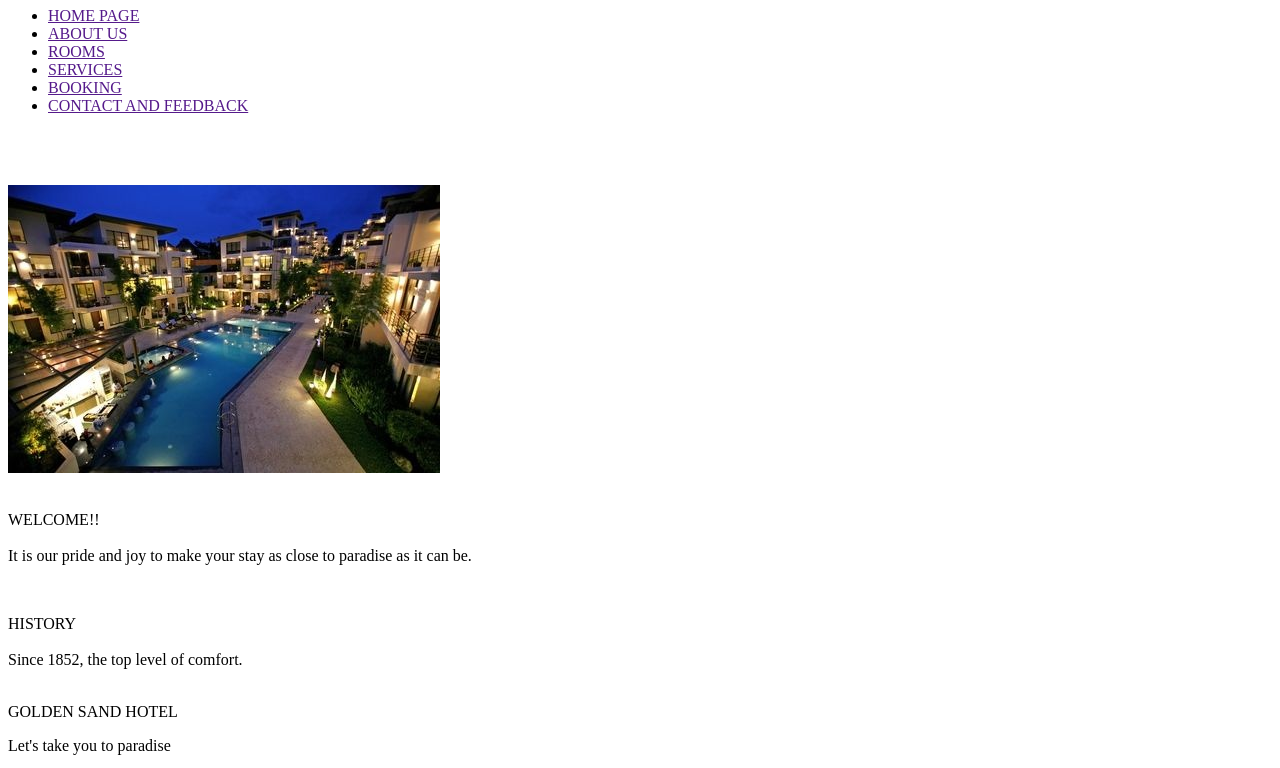
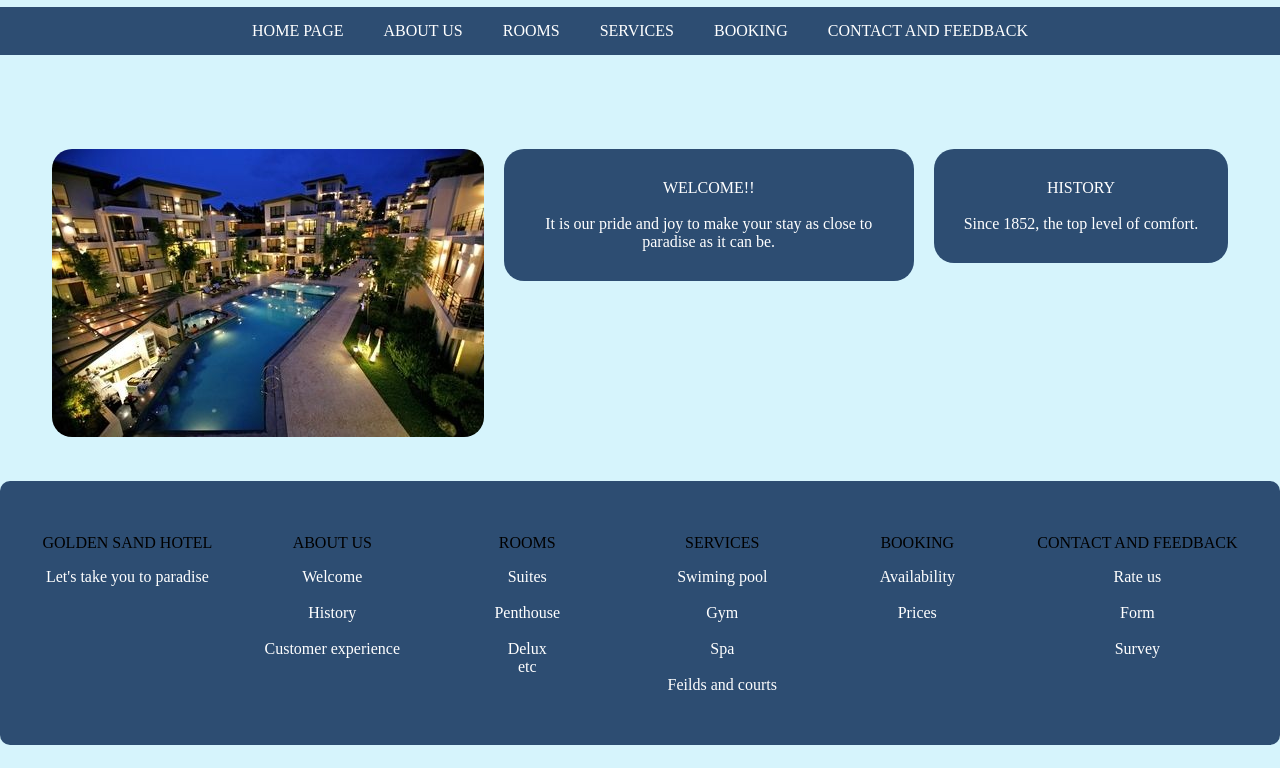
Before and after one commit to barrie-25/group-j-web, a plain HTML site: page about/about.HTML in a window 1280 px wide. Shown: the part 73-841 px from the top of the page. After the commit the page ends 818 px from the top, so only its background shows below. Drawn offline with Linux system fonts and the light colour scheme.

Commit message:
updated about page

```diff
--- a/about/about.CSS
+++ b/about/about.CSS
@@ -65,16 +65,18 @@ h1 {
     background-color: rgb(45, 77, 114);
     padding: 20px;
     text-align: center;
+    border-radius: 10px;
 }
 
 .container div {
-    margin: 10px;
+    margin: 15px;
     min-width: 150px;         /* prevent footer items from shrinking too small */
 }
 
 .container p {
     color: white;
 }
+
 
 
 /* MEDIA QUERIES — MOBILE OPTIMIZATION */
--- a/about/about.HTML
+++ b/about/about.HTML
@@ -14,7 +14,7 @@
     <meta charset="UTF-8">
     <meta name="viewport" content="width=device-width, initial-scale=1.0">
     <title>Document</title>
-    <link rel="stylesheet" href="ABOUT2.CSS">
+    <link rel="stylesheet" href="about.CSS">
 </head>
 
 <body>
@@ -32,11 +32,6 @@
             <br>
             <br>
         </nav>
-
-
-
-
-
 
         <div class="container-fluid">
             <div class="Image">
@@ -63,12 +58,7 @@
                 </p>
                 </div>
             </div>
-
-
-
         </div>
-
-
 
     <footer>
        <div class="container">
```
